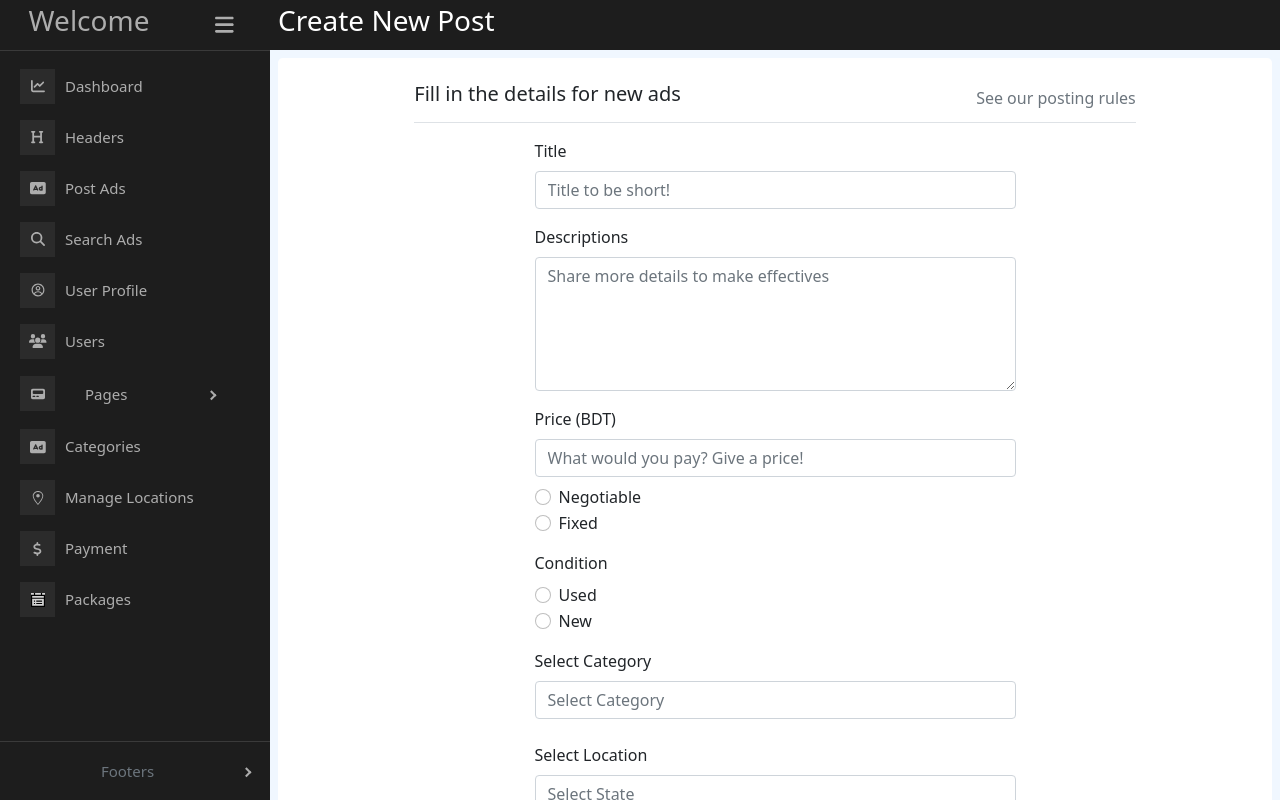
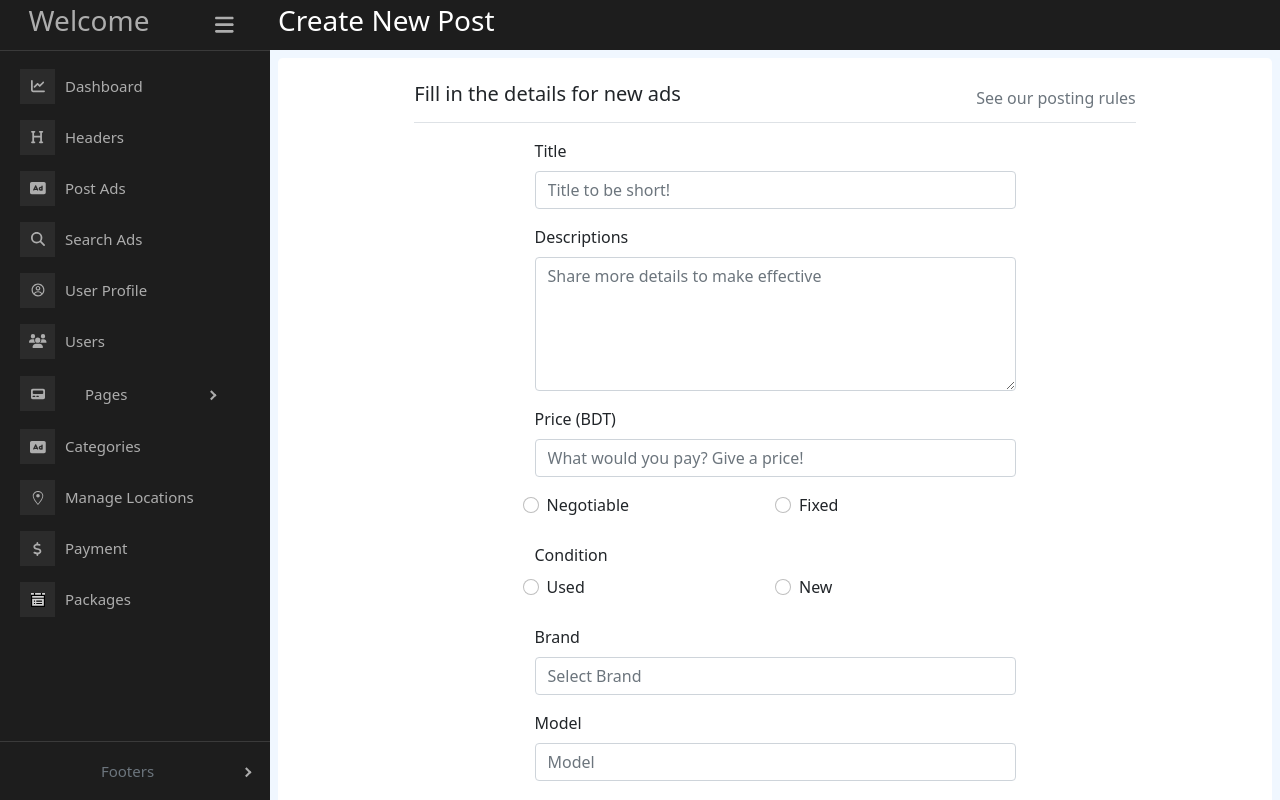
Before and after one commit to Loknath0007/directory-listing-website, a React (Create React App) app: page /dashboard/new-post-ads in a window 1280 px wide. Built offline with nearby package versions, Linux system fonts and the light colour scheme.

Commit message:
brand and model input

```diff
--- a/src/Pages/Dashboard/PostAds/PostForm.jsx
+++ b/src/Pages/Dashboard/PostAds/PostForm.jsx
@@ -1,5 +1,5 @@
 import React, { useEffect, useState } from "react";
-import { Form, Button } from "react-bootstrap";
+import { Form, Button, Row, Col, FormControl } from "react-bootstrap";
 import { FontAwesomeIcon } from "@fortawesome/react-fontawesome";
 import { faXmark } from "@fortawesome/free-solid-svg-icons";
 import "./PostForm.css";
@@ -108,6 +108,9 @@ const PostForm = () => {
   const [categoryText, setCategoryText] = useState("");
   const [selectedCategory, setSelectedCategory] = useState(null);
   const [selectedSubCategories, setSelectedSubCategories] = useState([]);
+  const [brandText, setBrandText] = useState("");
+  const [selectedBrand, setSelectedBrand] = useState(null);
+  const [selectedModel, setSelectedModel] = useState([]);
   const [locations, setLocations] = useState([]);
   const [stateText, setStateText] = useState("");
   const [selectedState, setSelectedState] = useState(null);
@@ -133,6 +136,17 @@ const PostForm = () => {
       setSelectedCategory(selectCategory);
 
       setSelectedSubCategories([]);
+    }
+  };
+  const handleBrandChange = (value) => {
+    setBrandText(value);
+    console.log(value);
+
+    const selectBrand = categories.find((c) => c.categoryName === value.trim());
+    if (selectBrand) {
+      setSelectedBrand(selectBrand);
+    } else {
+      setSelectedBrand(selectBrand);
     }
   };
 
@@ -163,6 +177,9 @@ const PostForm = () => {
     setCategoryText("");
     setSelectedCategory(null);
     setSelectedSubCategories([]);
+  };
+  const handleBrandClear = () => {
+    setBrandText("");
   };
 
   const handleLocationClear = () => {
@@ -241,19 +258,21 @@ const PostForm = () => {
             as="textarea"
             type="text"
             rows="5"
-            placeholder="Share more details to make effectives"
+            placeholder="Share more details to make effective"
           />
         </Form.Group>
 
         <Form.Group className="mb-3" controlId="price">
           <Form.Label>Price (BDT)</Form.Label>
           <Form.Control
-            className="mb-2"
             id="price"
             type="number"
             placeholder="What would you pay? Give a price!"
             required
           />
+        </Form.Group>
+        <Form.Group>
+          <Row md={2}>
             <Form.Check
               type="radio"
               value="Negotiable"
@@ -268,11 +287,12 @@ const PostForm = () => {
               id="fixed"
               name="isNegotiable"
             />
+          </Row>
         </Form.Group>
 
-        <Form.Group className="mb-3" controlId="price">
+        <Form.Group className="my-4" controlId="condition">
           <Form.Label>Condition</Form.Label>
-
+          <Row md={2} className="">
             <Form.Check
               type="radio"
               value="Used"
@@ -287,6 +307,42 @@ const PostForm = () => {
               id="new"
               name="condition"
             />
+          </Row>
+        </Form.Group>
+        {/* select brand */}
+        <Form.Group className="mb-3" controlId="brand">
+          <Form.Label htmlFor="brand">Brand</Form.Label>
+          <div className="position-relative">
+            <input
+              value={brandText}
+              type="text"
+              name="brand"
+              className="form-control "
+              list="brand"
+              placeholder="Select Brand"
+              onChange={(e) => handleBrandChange(e.target.value)}
+              required
+            />
+            <FontAwesomeIcon
+              onClick={() => handleBrandClear()}
+              className={`ms-1 ${
+                !brandText && "d-none"
+              } select-category-Xmark cursor-pointer`}
+              size="lg"
+              icon={faXmark}
+            />
+          </div>
+
+          <datalist id="brand" className="w-100">
+            {categories.map((c) => (
+              <option value={c.categoryName}></option>
+            ))}
+          </datalist>
+        </Form.Group>
+        {/* brand model */}
+        <Form.Group className="mb-3" controlId="title">
+          <Form.Label>Model</Form.Label>
+          <Form.Control type="text" name="model" placeholder="Model" required />
         </Form.Group>
 
         {/* <Form.Group className="mb-3" controlId="category"> */}
```
Lines whose indentation alone changed are shown as unchanged.
